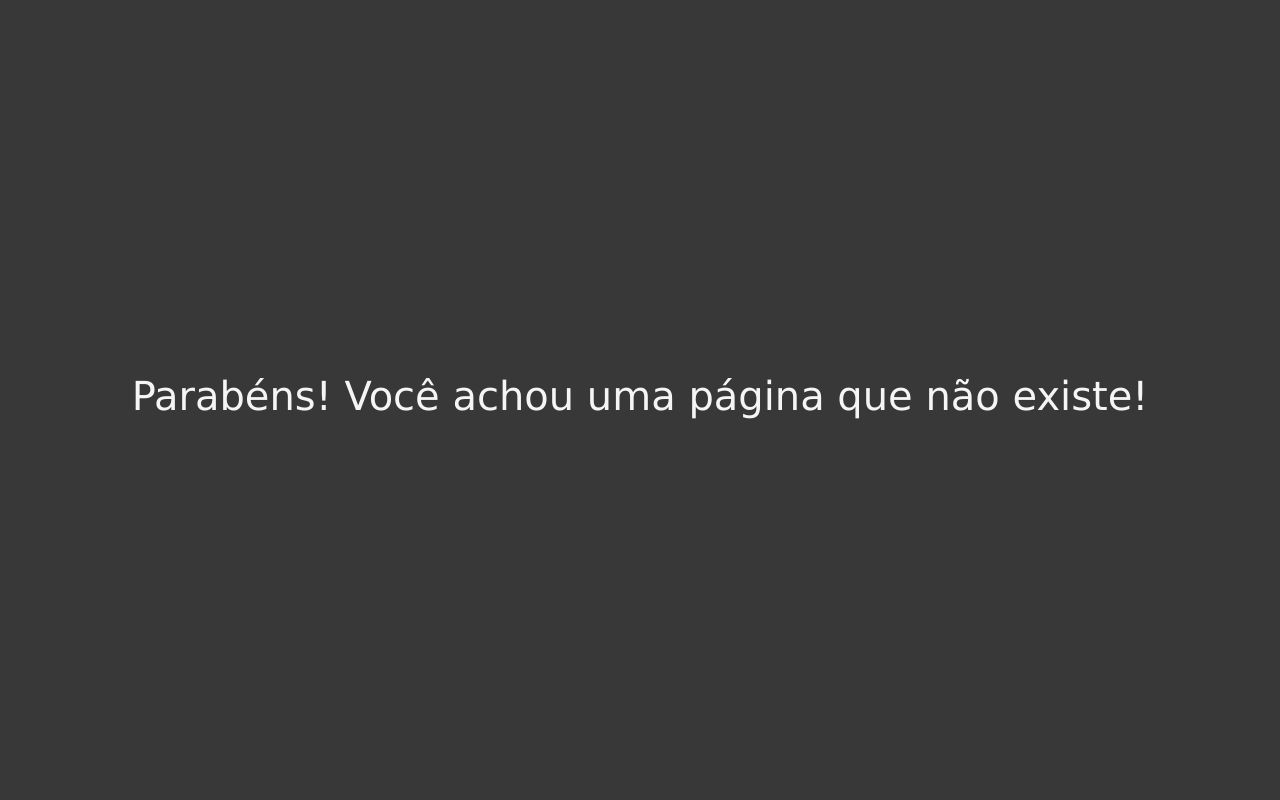
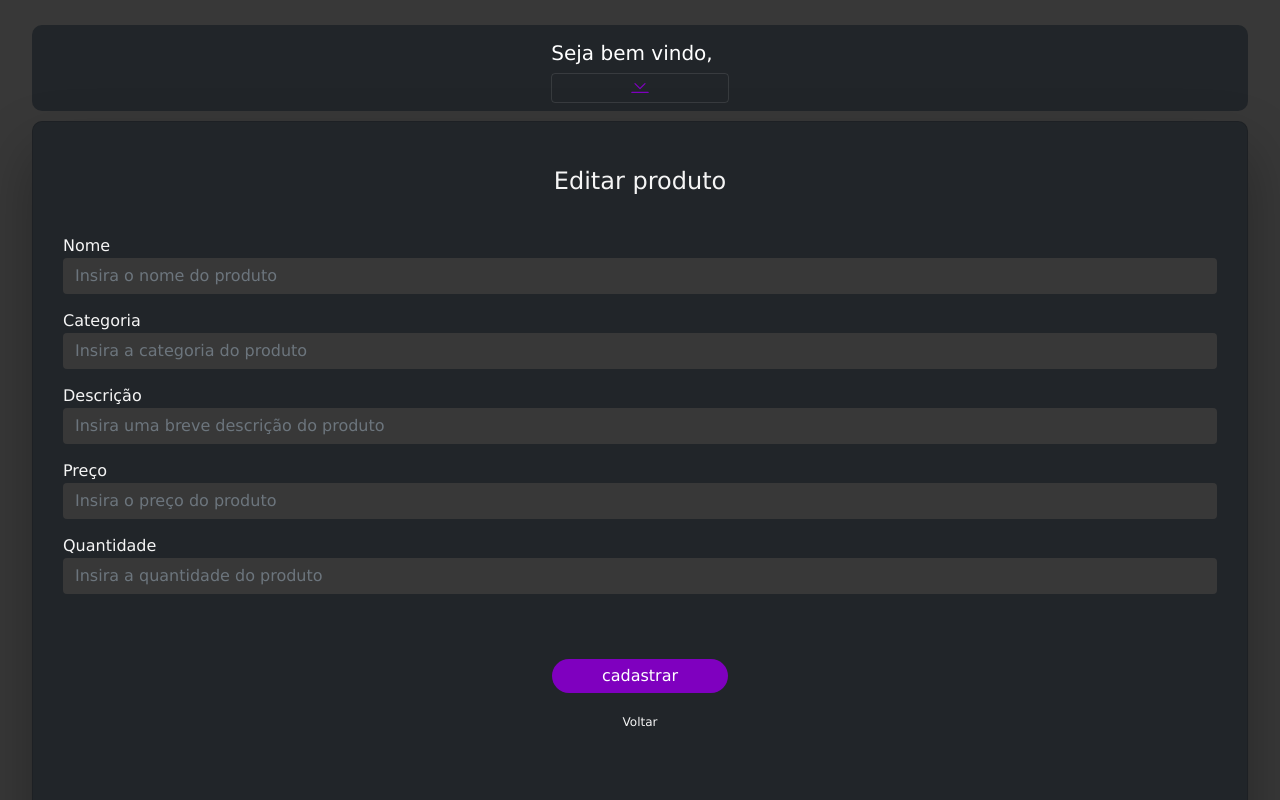
Before and after one commit to barreto0/keener-frontend, a Vue app: page /product/1 in a window 1280 px wide. Shown: the top 800 px of the page. Built offline with nearby package versions, Linux system fonts and the light colour scheme; what sweet-modal-vue would draw is missing.

Commit message:
register product

```diff
--- a/src/assets/css/global.css
+++ b/src/assets/css/global.css
@@ -11,6 +11,25 @@ body {
 }
 p {
   font-family: Verdana, Geneva, Tahoma, sans-serif;
+}
+.card {
+  display: flex;
+  margin: auto;
+  -webkit-border-radius: 10px 10px 10px 10px;
+  border-radius: 10px 10px 10px 10px;
+  background: var(--pannelColor);
+  height: 800px;
+  width: 95%;
+  -webkit-box-shadow: 0 30px 60px 0 rgba(0, 0, 0, 0.3);
+  box-shadow: 0 30px 60px 0 rgba(0, 0, 0, 0.3);
+}
+.trailingText {
+  font-size: 12px;
+  margin-top: 20px;
+}
+.trailingText:hover {
+  cursor: pointer;
+  color: var(--accentPurple);
 }
 .center-in-screen {
   display: flex;
--- a/src/components/management/Dashboard.vue
+++ b/src/components/management/Dashboard.vue
@@ -1,43 +1,41 @@
 <template>
     <div style="min-height: 100vh;">
-        <navbar :userName="userName"></navbar>
-        <div class="card">
+        <navbar></navbar>
+        <div class="card fadeIn first">
             <div style="padding: 10px;">
                 <span class="menu-tab">Produtos</span>
                 <span class="menu-tab" style="margin-left: 15px;">Transações</span>
+
+                <products-list></products-list>
+
+                <div style="width: 300px; display: flex; align-items: flex-end" class="justify-content-center justify-content-sm-end">
+                    <custom-button
+                        type="submit"
+                        label="Adicionar produto"
+                        v-on:buttonActivated="$router.push('/product/new')"
+                    ></custom-button>
+                </div>
             </div>
-            <products-list></products-list>
         </div>
-        <custom-footer></custom-footer>
+        <div style="margin-top: 100px;">
+            <custom-footer></custom-footer>
+        </div>
     </div>
 </template>
 
 <script>
-import Footer from '../shared/ui-components/Footer.vue'
-import Navbar from '../shared/ui-components/Navbar.vue'
 import ProductsList from '../products/ProductList.vue'
 
 export default {
     components: {
-        'custom-footer': Footer,
-        'navbar': Navbar,
         'products-list': ProductsList
     },
 
     data() {
         return {
-            userName: '',
             currentTab: 'Produtos'
         }
-    },
-
-    created() {
-        this.userName = localStorage.getItem('userName');
-    },
-
-    methods: {
-
-    },
+    }
 
 }
 </script>
@@ -49,17 +47,6 @@ export default {
   padding-bottom: 35px;
   margin-bottom: 0;
 }
-.card {
-  display: flex;
-  margin: auto;
-  -webkit-border-radius: 10px 10px 10px 10px;
-  border-radius: 10px 10px 10px 10px;
-  background: var(--pannelColor);
-  height: 800px;
-  width: 95%;
-  -webkit-box-shadow: 0 30px 60px 0 rgba(0,0,0,0.3);
-  box-shadow: 0 30px 60px 0 rgba(0,0,0,0.3);
-}
 .menu-tab:hover {
     color: var(--accentPurple) !important;
     cursor: pointer;
--- /dev/null
+++ b/src/components/products/Product.vue
@@ -0,0 +1,202 @@
+<template>
+    <div>
+        <navbar></navbar>
+        <div class="card fadeIn first">
+            <div>
+                <div class="cardHeader">
+                    <h4>{{ title }}</h4>
+                </div>
+                <div class="formContent">
+                    <b-form>
+                        <b-form-group>
+                            <label for="input-email">Nome</label>
+                            <b-form-input
+                            class="inputField"
+                            name="Nome"
+                            id="input-name"
+                            type="text"
+                            placeholder="Insira o nome do produto"
+                            v-model="product.name"
+                            v-validate
+                            data-vv-rules="required|max:255"
+                            ></b-form-input>
+                        </b-form-group>
+                        <span class="error" v-show="errors.has('Nome')">{{ errors.first('Nome') }}</span>
+
+                        <b-form-group>
+                            <label for="input-email">Categoria</label>
+                            <b-form-input
+                            class="inputField"
+                            name="Categoria"
+                            id="input-category"
+                            type="text"
+                            placeholder="Insira a categoria do produto"
+                            v-model="product.category"
+                            v-validate
+                            data-vv-rules="required|max:255"
+                            ></b-form-input>
+                        </b-form-group>
+                        <span class="error" v-show="errors.has('Categoria')">{{ errors.first('Categoria') }}</span>
+
+                        <b-form-group>
+                            <label for="input-password">Descrição</label>
+                            <b-form-input
+                            name="Descricao"
+                            type="text"
+                            class="inputField"
+                            id="input-Descricao"
+                            placeholder="Insira uma breve descrição do produto"
+                            v-model="product.description"
+                            v-validate
+                            data-vv-rules="max:255"
+                            ></b-form-input>
+                        </b-form-group>
+                        <span class="error" v-show="errors.has('Descricao')">{{ errors.first('Descricao') }}</span>
+
+                        <b-form-group>
+                            <label for="input-password">Preço</label>
+                            <b-form-input
+                            name="Preco"
+                            type="text"
+                            class="inputField"
+                            id="input-Preco"
+                            placeholder="Insira o preço do produto"
+                            v-model="product.price"
+                            v-validate
+                            data-vv-rules="required|max:255|decimal:2"
+                            ></b-form-input>
+                        </b-form-group>
+                        <span class="error" v-show="errors.has('Preco')">{{ errors.first('Preco') }}</span>
+
+                        <b-form-group>
+                            <label for="input-password">Quantidade</label>
+                            <b-form-input
+                            name="Quantidade"
+                            type="text"
+                            class="inputField"
+                            id="input-Quantidade"
+                            placeholder="Insira a quantidade do produto"
+                            v-model="product.quantity"
+                            v-validate
+                            data-vv-rules="required|numeric|min_value:1|max_value:9999"
+                            ></b-form-input>
+                        </b-form-group>
+                        <span class="error" v-show="errors.has('Quantidade')">{{ errors.first('Quantidade') }}</span>
+
+                    </b-form>
+                    <div v-if="!loadingRequest" class="formFooter">
+                            <custom-button
+                            type="submit"
+                            label="cadastrar"
+                            v-on:buttonActivated="createOrUpdateProduct()"
+                            ></custom-button>
+
+                            <p class="trailingText" v-on:click="$router.push('/dashboard')">Voltar</p>
+                    </div>
+                    <div v-if="loadingRequest" class="formFooter">
+                         <b-spinner type="grow" variant="light" label="Loading..."></b-spinner>
+                    </div>
+                </div>
+            </div>
+        </div>
+        <div style="margin-top: 100px;">
+            <custom-footer></custom-footer>
+        </div>
+        <!-- Modal de erro -->
+
+        <sweet-modal ref="productErrorModal" icon="error" overlay-theme="dark" modal-theme="dark">
+            {{ errorMessage }}
+        </sweet-modal>
+
+        <!-- Modal de sucesso no cadastro -->
+
+        <sweet-modal ref="productSuccessModal" v-on:close="$router.push('/dashboard')" icon="success" overlay-theme="dark" modal-theme="dark">
+            Produto cadastrado com sucesso!
+        </sweet-modal>
+    </div>
+</template>
+
+<script>
+import ProductService from '../../services/ProductService'
+import Button from '../shared/ui-components/Button.vue'
+import Footer from '../shared/ui-components/Footer.vue'
+import Navbar from '../shared/ui-components/Navbar.vue'
+
+export default {
+    components: {
+        'custom-button': Button,
+        'custom-footer': Footer,
+        'navbar': Navbar,
+    },
+
+    data() {
+        return {
+            currentWindow: '',
+            title: '',
+            loadingRequest: false,
+            name: '',
+            email: '',
+            password: '',
+            errorMessage: '',
+            product: {
+                name: '',
+                category: '',
+                description: '',
+                price: '',
+                quantity: ''
+            }
+        }
+    },
+
+    created() {
+        if (this.$route.params.id !== 'new') {
+        this.currentWindow = 'edit'
+        this.title = 'Editar produto'
+        } else {
+        this.currentWindow = 'register'
+        this.title = 'Cadastrar novo produto'
+        }
+    },
+
+    methods: {
+        createOrUpdateProduct() {
+            this.$validator.validateAll()
+            .then((success) => {
+                if (success) {
+                    this.loadingRequest = true;
+                    ProductService.registerProduct(this.product)
+                    .then((res) => {
+                        console.log(res);
+                        this.loadingRequest = false;
+                        this.$refs.productSuccessModal.open();
+                    }, (err) => {
+                        this.errorMessage = err.response.data.message
+                        this.loadingRequest = false;
+                        this.$refs.productErrorModal.open();
+                    })
+                    console.log(this.product);
+                } else {
+                    this.loadingRequest = false;
+                }
+            })
+        }
+    },
+
+}
+</script>
+<style scoped>
+.cardHeader {
+    display: flex;
+    justify-content: center;
+    align-items: center;
+    margin-top: 45px;
+}
+.formContent {
+    padding: 30px;
+}
+.formFooter {
+    margin-top: 50px;
+    text-align: center
+}
+
+</style>
--- a/src/components/products/ProductList.vue
+++ b/src/components/products/ProductList.vue
@@ -1,6 +1,8 @@
 <template>
     <div style="padding: 30px;">
         <b-table
+        sticky-header="600px"
+        responsive
         dark
         hover
         :busy="isBusy"
@@ -13,6 +15,12 @@
                 <div class="text-center my-2">
                 <b-spinner style="color: var(--accentPurple);" class="align-middle"></b-spinner>
                 <strong style="margin-left: 15px;">Carregando Produtos...</strong>
+                </div>
+            </template>
+
+            <template #cell(description)="data">
+                <div class="w-100 text-truncate">
+                    {{ data.item.description.length > 20 ? `${data.item.description.match(/.{20}/g)[0]}...` : data.item.description }}
                 </div>
             </template>
 
@@ -47,7 +55,7 @@ export default {
                 },
                 {
                     key: 'description',
-                    label: 'Descrição'
+                    label: 'Descrição',
                 },
                 {
                     key: 'price',
@@ -90,7 +98,7 @@ export default {
         rowClickHandler(record, index) {
         // 'record' will be the row data from items
         // `index` will be the visible row number (available in the v-model 'shownItems')
-            console.log(record);
+            this.$router.push(`/product/${record.id}`);
         },
     }
 }
--- a/src/components/shared/ui-components/Footer.vue
+++ b/src/components/shared/ui-components/Footer.vue
@@ -11,6 +11,7 @@ footer {
   color: gray;
   font-size: 15px;
   text-align: center;
+  position: relative;
   bottom: 0;
   width: 100%;
   height: 50px;
--- a/src/components/shared/ui-components/Navbar.vue
+++ b/src/components/shared/ui-components/Navbar.vue
@@ -13,8 +13,8 @@
 
                     <b-collapse id="navbar-toggle-collapse" is-nav>
                     <b-navbar-nav class="ml-auto">
-                        <b-nav-item><span class="custom-navbar-item">Dashboard</span></b-nav-item>
-                        <b-nav-item><span class="custom-navbar-item">Perfil</span></b-nav-item>
+                        <b-nav-item><span @click="$router.push('/dashboard')" class="custom-navbar-item">Dashboard</span></b-nav-item>
+                        <b-nav-item><span @click="$router.push('/profile')" class="custom-navbar-item">Perfil</span></b-nav-item>
                     </b-navbar-nav>
                     </b-collapse>
                 </b-navbar-nav>
@@ -24,12 +24,15 @@
 
 <script>
 export default {
-    props: {
-        userName: {
-        type: String,
-        required: true,
-        },
-    }
+    data() {
+        return {
+            userName: ''
+        }
+    },
+
+    created() {
+        this.userName = localStorage.getItem('userName');
+    },
 }
 </script>
 
--- a/src/components/user/SignUp.vue
+++ b/src/components/user/SignUp.vue
@@ -60,7 +60,7 @@
                             v-on:buttonActivated="registerUser()"
                             ></custom-button>
 
-                            <p class="signinText" v-on:click="$router.push('/')">Já possui cadastro? Clique aqui!</p>
+                            <p class="trailingText" v-on:click="$router.push('/')">Já possui cadastro? Clique aqui!</p>
                     </div>
                     <div v-if="loadingRequest" class="formFooter">
                          <b-spinner type="grow" variant="light" label="Loading..."></b-spinner>
@@ -154,13 +154,5 @@ export default {
     margin-top: 50px;
     text-align: center
 }
-.signinText {
-    font-size: 12px;
-    margin-top: 20px;
-}
-.signinText:hover {
-    cursor: pointer;
-    color: var(--accentPurple);
-}
 
 </style>
--- a/src/routes.js
+++ b/src/routes.js
@@ -2,10 +2,12 @@ import SignIn from './components/user/SignIn';
 import SignUp from './components/user/SignUp';
 import Dashboard from './components/management/Dashboard'
 import NotFound from './components/errors/NotFound';
+import Product from './components/products/Product';
 
 export const routes = [
     {path: '', component: SignIn, title: 'Sign In'},
     {path: '/signup', component: SignUp, title: 'Sign Up'},
     {path: '/dashboard', component: Dashboard, title: 'Dashboard'},
+    {path: '/product/:id', component: Product, title: 'Product'},
     {path: '*', component: NotFound, title: 'Not Found'}
 ];
--- a/src/services/ProductService.js
+++ b/src/services/ProductService.js
@@ -7,5 +7,9 @@ const token = localStorage.getItem('token');
 export default {
     getProducts(filter) {
         return axios.post(`${url}`, filter, { headers: {"Authorization" : token} });
+    },
+
+    registerProduct(product) {
+        return axios.post(`${url}/register`, product, { headers: {"Authorization" : token} });
     }
 }
```
Also changed, not shown: src/main.js (+8 -0 lines).
